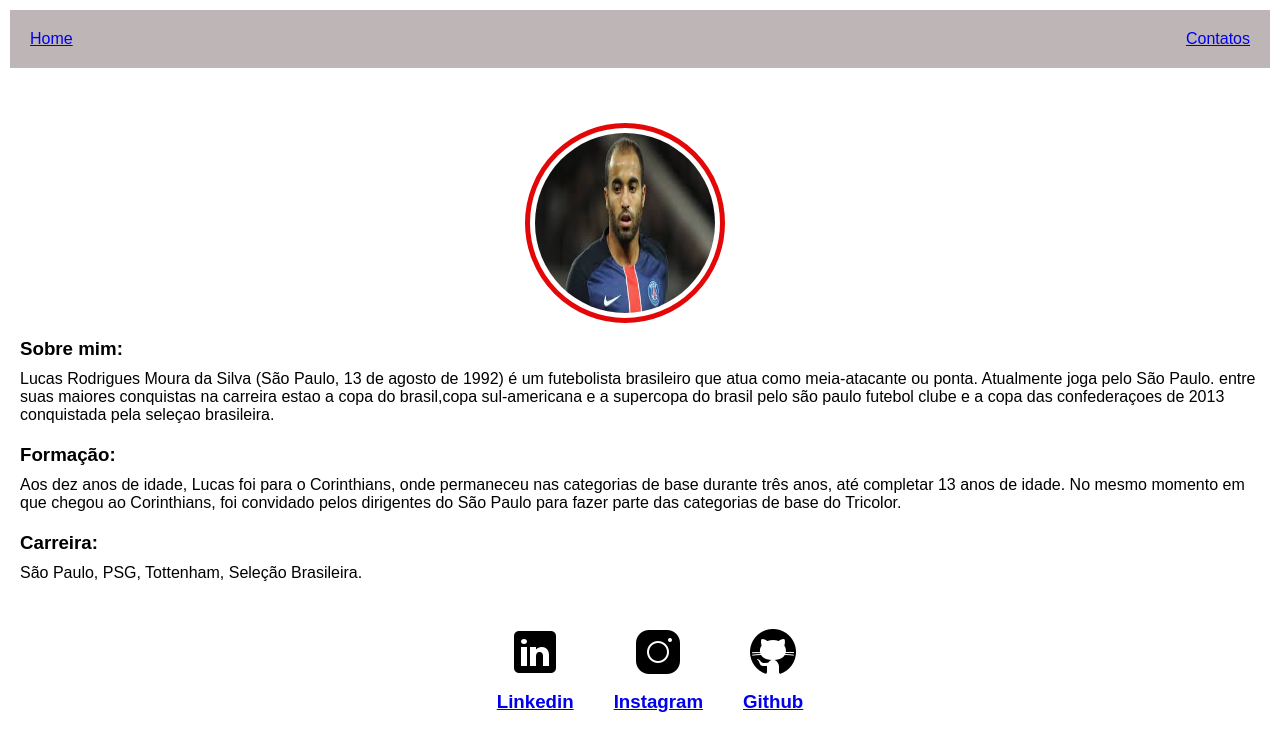
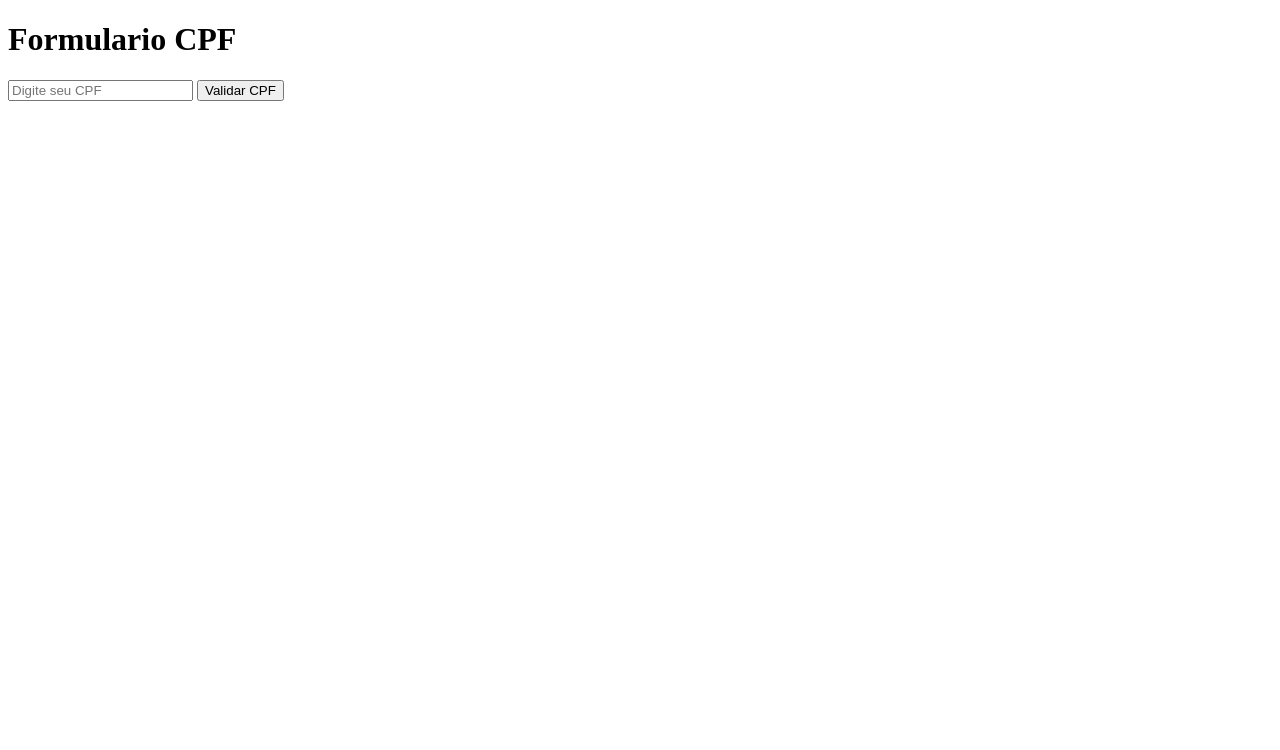
Before and after one commit to Allan-Atahyde/web-curriculo, a plain HTML site: page index.html in a window 1280 px wide. Drawn offline with Linux system fonts and the light colour scheme.

Commit message:
Add files via upload

```diff
--- a/index.html
+++ b/index.html
@@ -1,102 +1,54 @@
 <!DOCTYPE html>
-<html lang="en">
+<html lang="pt-BR">
 <head>
-    <meta charset="UTF-8">
-    <meta name="viewport" content="width=device-width, initial-scale=1.0">
-    <title>Document</title>
-</head>
-<body>
+<meta charset="UTF-8">
+<meta name="viewport" content="width=device-width, initial-scale=1.0">
+<title>Formulario CPF</title>
+
 <style>
-    *{
+.erro {
+    color: red;
+    font-size: 14px;
+    display: none;
+}
 
-        box-sizing: border-box;
-        font-family: Arial, sans-serif;
-        margin: 0px;
-        padding: 5px;
+.campo-erro {
+    border: 2px solid red;
+}
 
-    }
-    .navbar{
-        background-color: #beb6b6;
-        padding: 15px;
-        display: flex;
-        justify-content: space-between;
-        align-items: center;
-    }
-    .fotoNome{
-        margin-top: 50px;
-        justify-content: center;
-        align-items: center;
-        display: flex;
-    }
-    .lucas{
-        width: 200px;
-        height: 200px;
-        border-radius: 50%;
-        border: 5px solid rgb(228, 7, 7);
-        margin-right: 20px;
-
-
-    }
-    .rodape{
-        display: flex;
-        justify-content: center;
-        text-align: center;
-    }
-    .rodape a{
-        margin-left: 20px;
-        margin-top: 20px;
-    }
+.campo-correto {
+    border: 2px solid green;
+}
 </style>
 
-<div class="navbar">
-        <a href="#">Home</a>
-        <a href="contato.html">Contatos</a>
+<script>
+function validarCPF() {
+    const cpf = document.getElementById("cpf");
+    const erro = document.getElementById("erroCPF");
 
-    </div>
-    <div class="fotoNome" >
-        <img class="lucas moura-jpg" src="./img/lucas moura.jpg">
-        <h1></h1>
-    </div>
-    <div>
-        <h3>
-            Sobre mim:
-        </h3>
-        <p>
-            Lucas Rodrigues Moura da Silva (São Paulo, 13 de agosto de 1992) é um futebolista brasileiro que atua como meia-atacante ou ponta. Atualmente joga pelo São Paulo. entre suas maiores conquistas na carreira estao a copa do brasil,copa sul-americana e a supercopa do brasil pelo são paulo futebol clube e a copa das confederaçoes de 2013 conquistada pela seleçao brasileira.
-        </p>
-    </div>
-        <div>
-            <h3>
-                Formação:
-            </h3>
-            <p>
-                Aos dez anos de idade, Lucas foi para o Corinthians, onde permaneceu nas categorias de base durante três anos, até completar 13 anos de idade. No mesmo momento em que chegou ao Corinthians, foi convidado pelos dirigentes do São Paulo para fazer parte das categorias de base do Tricolor.
-            </p>
-        </div>
-        <div>
-            <h3>
-                Carreira:
-            </h3>
-            <p>
-                São Paulo, PSG, Tottenham, Seleção Brasileira.
-            </p>
-        </div>
-    </div>
+    if (cpf.value.length != 11) {
+        cpf.classList.add("campo-erro");
+        cpf.classList.remove("campo-correto");
+        erro.style.display = "block";
+    } else {
+        cpf.classList.remove("campo-erro");
+        cpf.classList.add("campo-correto");
+        erro.style.display = "none";
+    }
+}
+</script>
 
-    <div class="rodape">
-        <a href="https://br.linkedin.com/">
-            <img src="./img/icons8-linkedin-50.png">
-            <h3>Linkedin</h3>
-        </a>
-        <a href="https://www.instagram.com/">
-            <img src="./img/icons8-instagram-50.png">
-            <h3>Instagram</h3>
-        </a>
-        <a href="https://github.com/">
-            <img src="./img/icons8-github-50.png">
-            <h3>Github</h3>
-        </a>
-    </div>
+</head>
+
+<body>
+
+<h1>Formulario CPF</h1>
+
+<input type="text" id="cpf" placeholder="Digite seu CPF">
+
+<input type="button" value="Validar CPF" onclick="validarCPF()">
+
+<p id="erroCPF" class="erro">CPF inválido, Tente Novamente!</p>
 
 </body>
 </html>
```
